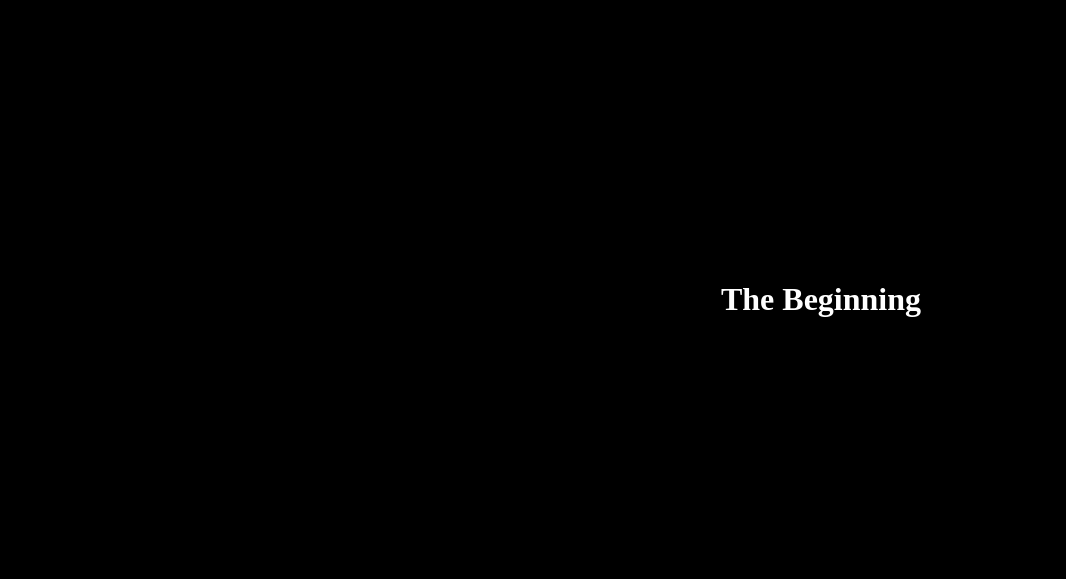
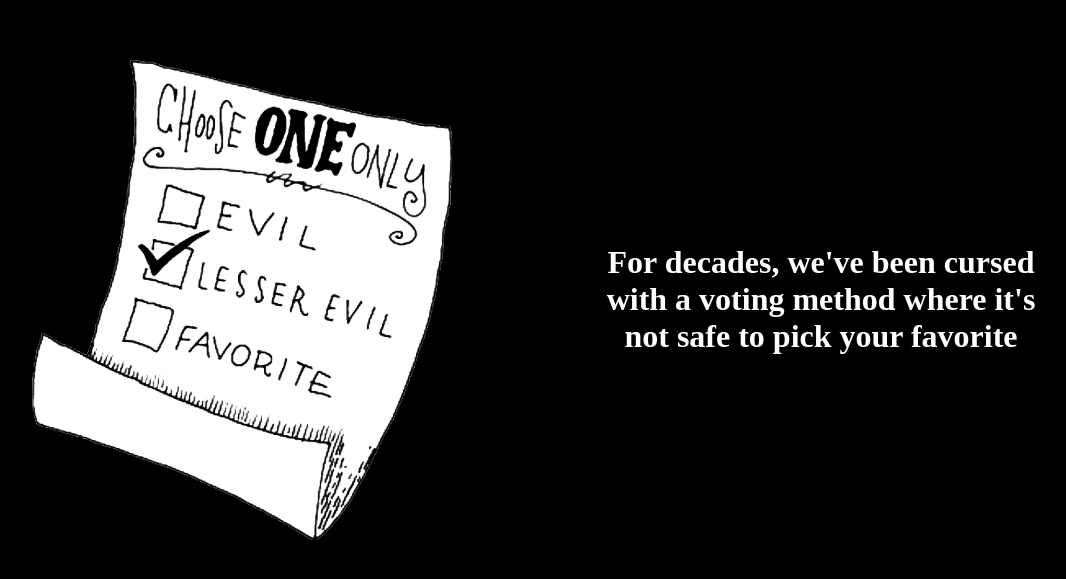
Before and after one commit to Equal-Vote/alaska-rcv, a React (Create React App) app: page / in a window 1280 px wide. Shown: the part 101-680 px from the top of the page, without its empty margins (179-1245 px from the left). Built offline with nearby package versions, Linux system fonts and the light colour scheme.

Commit message:
Add images

```diff
--- a/src/SimContext.js
+++ b/src/SimContext.js
@@ -1,5 +1,6 @@
 import Voter from './components/Voter';
 import VoterCamp from './components/VoterCamp';
+import ImageObject from './components/ImageObject';
 import {createContext, useRef, useCallback, useEffect, useState} from 'react';
 import { transitions } from './Transitions';
 
@@ -13,6 +14,7 @@ export function SimContextProvider({children}){
         let voter_radius = 30;
         //let candidate_radius = 40;
         let ctx = {
+            // camps
             home: new VoterCamp(0, 0),
             begich_bullet: new VoterCamp(voter_radius, 90),
             begich_then_palin: new VoterCamp(voter_radius, 60),
@@ -23,6 +25,9 @@ export function SimContextProvider({children}){
             peltola_bullet: new VoterCamp(voter_radius, 210),
             peltola_then_begich: new VoterCamp(voter_radius, 180),
             begich_then_peltola: new VoterCamp(voter_radius, 120),
+            // images
+            choose_one: new ImageObject(0, 0, 'images/chooseOneBallot.png'),
+            alaska: new ImageObject(0, 0, 'images/alaska.png'),
         };
 
         let objects = [];
@@ -35,7 +40,7 @@ export function SimContextProvider({children}){
         }
         ctx.objects = objects;
 
-        ctx.allExplainers = transitions.map(t => t.explainer);
+        ctx.allExplainers = transitions.map(t => {return {explainer: t.explainer, delay: t.explainerDelaySeconds}});
 
         ctx = {...ctx, objects, visible: [], focused: [], explainerStart: -1, explainerEnd: 0}
 
--- a/src/SimTransition.js
+++ b/src/SimTransition.js
@@ -1,10 +1,11 @@
 export class SimTransition {
-    constructor({ visible = [], focused = [], explainer = <></>, voterMovement = undefined, sticky = false }) {
+    constructor({ visible = [], focused = [], explainer = <></>, voterMovement = undefined, explainerDelaySeconds=0, sticky = false }) {
         this.visible = visible;
         this.focused = focused;
         this.voterMovement = voterMovement;
 
         this.explainer = explainer;
+        this.explainerDelaySeconds = explainerDelaySeconds;
         this.sticky = sticky;
     }
 
--- a/src/Transitions.js
+++ b/src/Transitions.js
@@ -5,8 +5,13 @@ import VoterCamp from './components/VoterCamp';
 
 export const transitions = [
     new SimTransition({
-        visible: [],
-        explainer: <h1>The Beginning</h1>,
+        visible: ['choose_one'],
+        explainer: <h1>For decades, we've been cursed with a voting method where it's not safe to pick your favorite</h1>,
+    }),
+    new SimTransition({
+        visible: ['alaska'],
+        explainer: <h1>But in 2022, Alaska made a change and adopted Ranked Choice Voting</h1>,
+        explainerDelaySeconds: .5,
     }),
     new SimTransition({
         visible: [Voter, VoterCamp],
--- a/src/components/Explainer.js
+++ b/src/components/Explainer.js
@@ -4,7 +4,7 @@ import { SimContext } from "../SimContext";
 const Explainer = () => {
     const {simState} = useContext(SimContext);
 
-    let explainers = simState.allExplainers.map((e,i) => {
+    let explainers = simState.allExplainers.map(({explainer, delay},i) => {
         let c;
         if(i < simState.explainerStart)
             c = 'explainerPrev';
@@ -13,7 +13,7 @@ const Explainer = () => {
         if(simState.explainerEnd <= i)
             c = 'explainerNext';
 
-        return <div className={c} key={`explainer-${i}`}>{e}</div>
+        return <div className={c} key={`explainer-${i}`} style={{transitionDelay: `${delay}s`}}>{explainer}</div>
     })
 
     return (
--- /dev/null
+++ b/src/components/ImageObject.js
@@ -0,0 +1,17 @@
+import GameObject from "./GameObject";
+
+class ImageObject extends GameObject{
+    constructor(r, angle, url){
+        super(r, angle, 70, undefined);
+        this.url = url;
+    }
+
+    getStyle(containerSize){
+        return {
+            ...super.getStyle(containerSize),
+            backgroundImage: `url(\"${this.url}\")`,
+        }
+    }
+}
+
+export default ImageObject;
--- a/src/index.css
+++ b/src/index.css
@@ -35,10 +35,12 @@ body, #root{
 }
 
 .explainer{
+  position: relative;
   flex-grow: 1;
   text-align: center;
 
   height: 100%;
+  max-width: 1000px;
 
   display: flex;
   flex-direction: column;
@@ -48,26 +50,24 @@ body, #root{
 
 .explainer h1{
   color: white;
+}
+.explainerCurrent, .explainerPrev, .explainerNext {
+  position: absolute;
   transition-property: transform;
   transition-duration: 1s;
   transition-timing-function: ease;
 }
 
-.explainerPrev h1{
+.explainerPrev{
   transform: translate(0, -100vh);
-
 }
 
-.explainerNext h1{
+.explainerNext{
   transform: translate(0, 200vh);
 }
 
-.explainerCurrent, .explainerPrev, .explainerNext {
-  position: fixed;
-}
-
-.explainerCurrent h1{
-  transition-delay: 1200ms;
+.explainerCurrent{
+  transition-delay: 1.2s;
   transform: translate(0, 0);
 }
 
@@ -80,12 +80,28 @@ body, #root{
   */
 }
 
+.ImageObject{
+  background-position: center;
+  background-size: cover;
+  border-width: 0;
+  transition-property: opacity;
+  transition-duration: .2s;
+}
+
 .objectVisible{
   opacity: 1;
 }
 
 .objectInvisible{
   opacity: 0;
+}
+
+.ImageObject.objectInvisible{
+  transition-delay: 0s;
+}
+
+.ImageObject.objectVisible{
+  transition-delay: .5s;
 }
 
 .Voter{
```
Also changed, not shown: public/images/alaska.png (added), public/images/chooseOneBallot.png (added).
